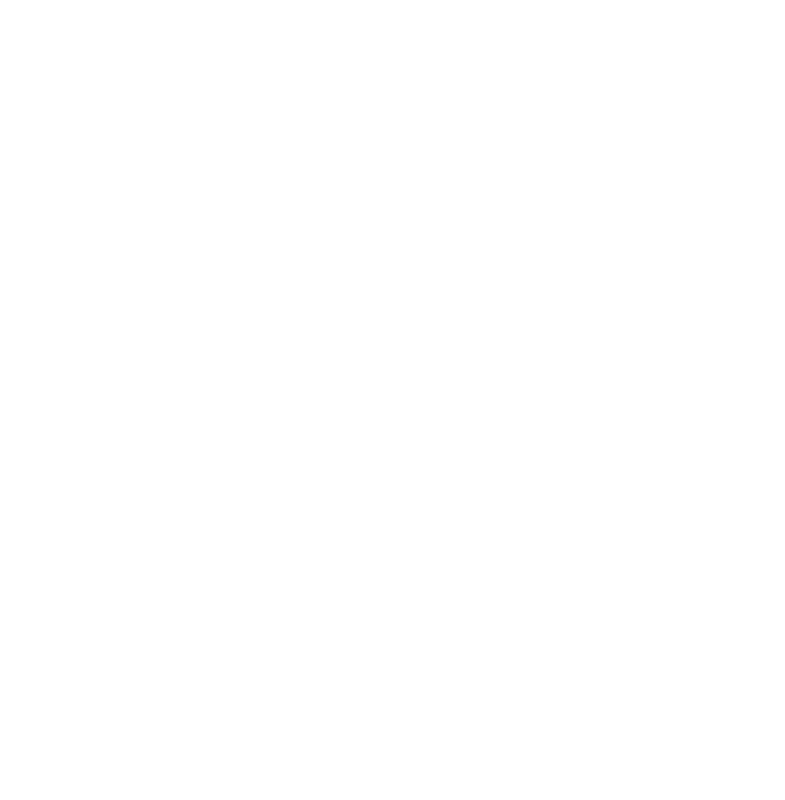
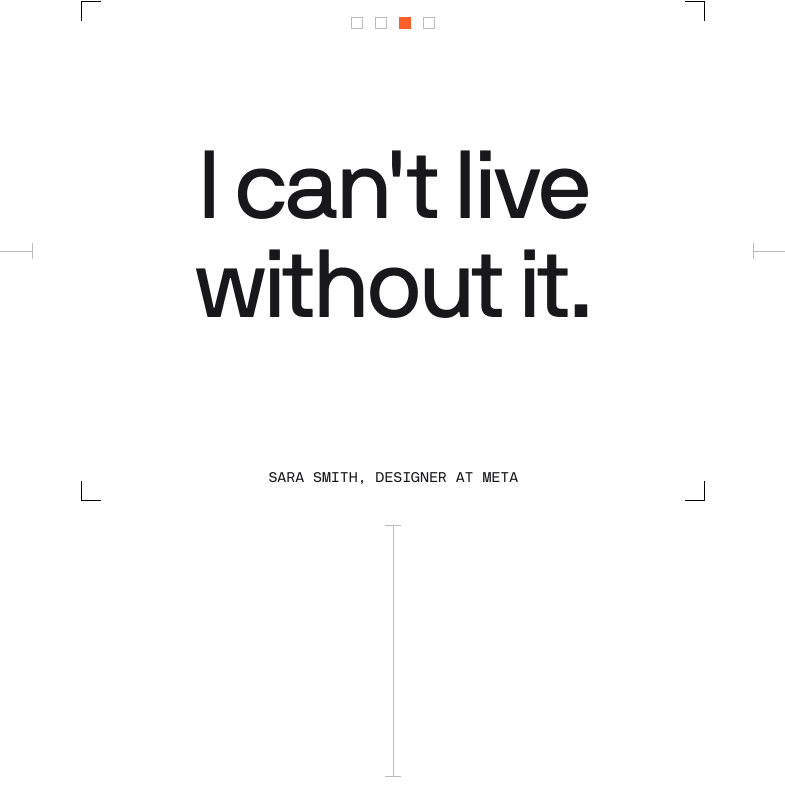
Before and after one commit to daybreak-studio/superpower, a Next.js app: page / in a window 1280 px wide. Shown: the part 949-1749 px from the top of the page, without its empty margins (247-1032 px from the left). Before the commit the page ends 800 px from the top, so only its background shows below. Built offline with nearby package versions, Linux system fonts and the light colour scheme.

Commit message:
Minor adjustments

```diff
--- a/app/page.tsx
+++ b/app/page.tsx
@@ -11,6 +11,8 @@ export default function Home() {
   return (
     <div>
       <TestimonialsSection /> {/* Use the imported component */}
+      <TestimonialsSection /> {/* Use the imported component */}
+      <TestimonialsSection /> {/* Use the imported component */}
     </div>
   );
 }
--- a/components/Sections/TestimonialsSection/TestimonialsDesktop.tsx
+++ b/components/Sections/TestimonialsSection/TestimonialsDesktop.tsx
@@ -31,6 +31,7 @@ const TestimonialsDesktop = ({
   const inViewDelayContent = 1.2;
 
   useEffect(() => {
+    isVisible && setQuoteIndex(0);
     const interval = setInterval(() => {
       setQuoteIndex((prevIndex) => (prevIndex + 1) % quotesList.length);
     }, intervalTime);
--- a/components/Sections/TestimonialsSection/TestimonialsWrapper.tsx
+++ b/components/Sections/TestimonialsSection/TestimonialsWrapper.tsx
@@ -39,7 +39,7 @@ const TestimonialsWrapper = (props: Props) => {
 
   return (
     <section>
-      <div className="absolute flex h-full w-full flex-col items-center justify-center gap-6">
+      <div className="relative flex h-svh w-svw flex-col items-center justify-center gap-6">
         <div className="flex h-full">
           <LineElement length={"auto"} color={"#bbb"} vertical tail={16} />
         </div>
```
